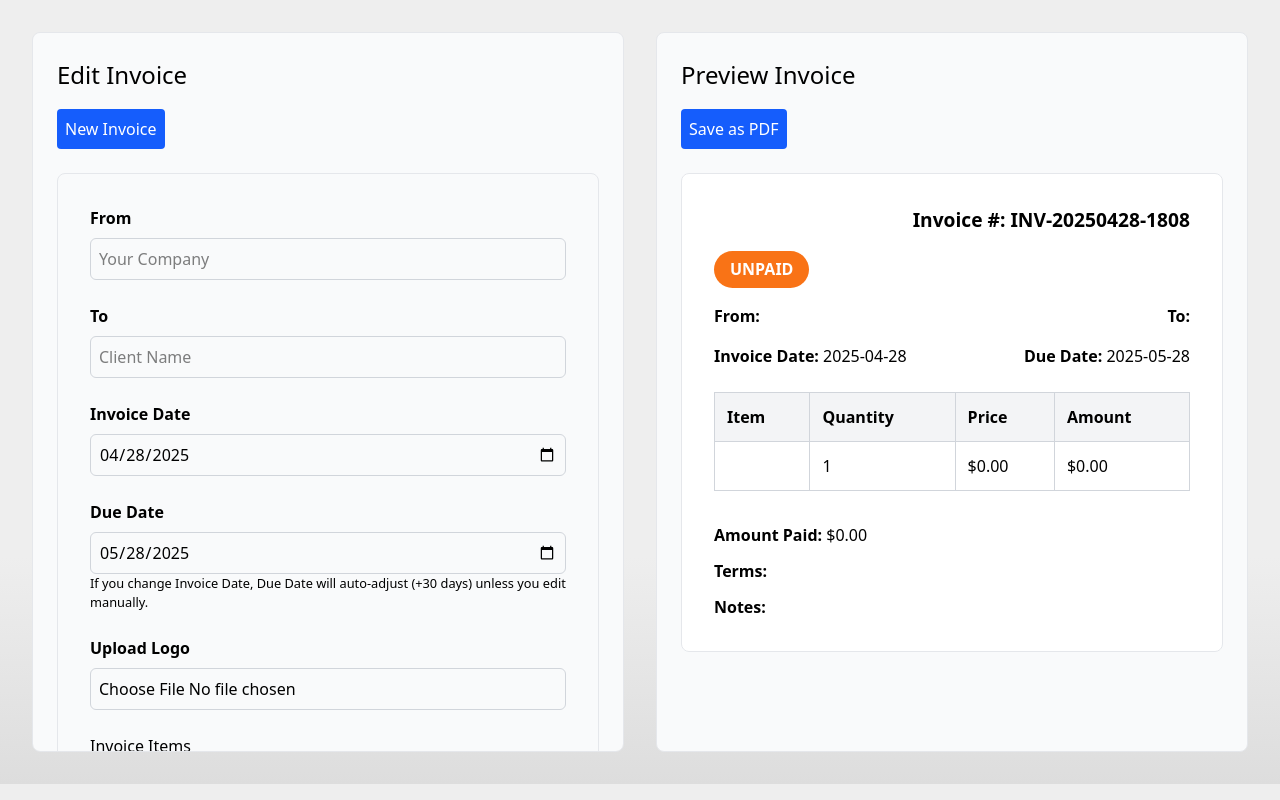
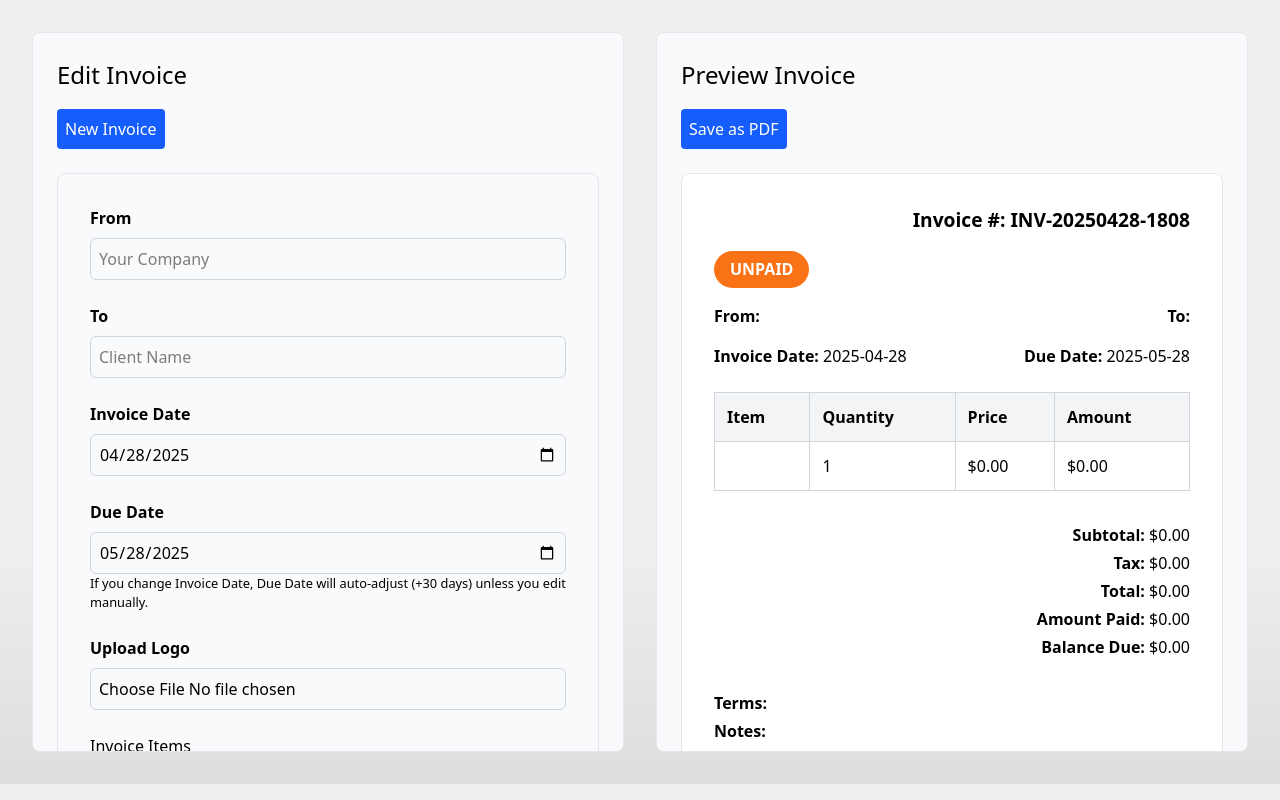
Before and after one commit to azs06/invoice-generator, a SvelteKit app: page / in a window 1280 px wide. Built offline with nearby package versions, Linux system fonts and the light colour scheme.

Commit message:
WIP: Fixing tax and shipping issue

```diff
--- a/src/components/IndexComponent.svelte
+++ b/src/components/IndexComponent.svelte
@@ -31,8 +31,7 @@
       invoice.notes = newNotes;
     };
     const updatePaidAmount = (amountPaid) => {
-      console.log('Updating amount paid:', amountPaid);
-      //invoice.amountPaid = amountPaid
+      invoice.amountPaid = amountPaid
     };
   </script>
 
--- a/src/components/InvoiceFormComponent.svelte
+++ b/src/components/InvoiceFormComponent.svelte
@@ -20,6 +20,8 @@
 		invoiceTo: '',
 		invoiceNumber: '',
 		paid: false,
+		total: 0,
+		subTotal: 0,
 	};
   let userEditedDueDate = false;
 
--- a/src/components/InvoicePreviewComponent.svelte
+++ b/src/components/InvoicePreviewComponent.svelte
@@ -13,12 +13,16 @@
 		tax: { type: 'flat', rate: 0 },
 		shipping: { amount: 0 },
 		invoiceNumber: '',
-		paid: false
+		paid: false,
+		total: 0,
+		subTotal: 0
 	};
-
+	$: totalAmount = invoice.total || 0;
+	$: subTotal = invoice.subTotal || 0;
 	const formatCurrency = (value) => {
 		return new Intl.NumberFormat(undefined, { style: 'currency', currency: 'USD' }).format(value);
 	};
+	$: balanceDue = (invoice.total || 0) - (Number(invoice.amountPaid) || 0);
 </script>
 
 <div class="invoice-preview">
@@ -78,7 +82,13 @@
 	</table>
 
 	<div class="summary">
+		<div><strong>Subtotal:</strong> {formatCurrency(subTotal)}</div>
+		<div><strong>Tax:</strong> {formatCurrency(invoice.tax.rate)}</div>
+		<div><strong>Total:</strong> {formatCurrency(totalAmount)}</div>
 		<div><strong>Amount Paid:</strong> {formatCurrency(invoice.amountPaid)}</div>
+		<div><strong>Balance Due:</strong> {formatCurrency(balanceDue)}</div>
+	</div>
+	<div class="terms">
 		<div><strong>Terms:</strong> {invoice.terms}</div>
 		<div><strong>Notes:</strong> {invoice.notes}</div>
 	</div>
@@ -133,7 +143,15 @@
 		margin-top: 2rem;
 		display: flex;
 		flex-direction: column;
-		gap: 0.75rem;
+		gap: 0.25rem;
+		margin-bottom: 2rem;
+		align-items: flex-end;
+	}
+	.terms {
+		display: flex;
+		flex-direction: column;
+		gap: 0.25rem;
+		margin-top: 2rem;
 	}
 	.invoice-number {
 		text-align: right;
--- a/src/components/TotalComponent.svelte
+++ b/src/components/TotalComponent.svelte
@@ -7,7 +7,9 @@
 		discount: { type: 'flat', rate: 0 },
 		tax: { type: 'flat', rate: 0 },
 		shipping: { amount: 0 },
-		amountPaid: 0
+		amountPaid: 0,
+    total: 0,
+    subTotal: 0,
 	};
 
 	const subTotal = () =>
@@ -21,6 +23,9 @@
 	};
 
 	const totalAmount = () => totalAmounts(invoice, subTotal());
+  $: invoice.total = totalAmount() || 0;
+  $: invoice.subTotal = subTotal() || 0;
+
 
 	$: balanceDue = (totalAmount() || 0) - (Number(invoice.amountPaid) || 0);
 </script>
@@ -48,6 +53,12 @@
 					<option value="percent">%</option>
 				</select>
 				<input type="number" bind:value={invoice.tax.rate} min="0" step="1" />
+			</label>
+		</div>
+		<div class="control">
+			<label>
+				Shipping:
+				<input type="number" bind:value={invoice.shipping.amount} min="0" step="1" />
 			</label>
 		</div>
 	</div>
@@ -132,9 +143,9 @@
 		margin-top: 0.5rem;
 		color: #dc2626;
 	}
-  .invoice-summary-controls {
-    display: flex;
-    margin-bottom: 1rem;
-    flex-direction: row;
-  }
+	.invoice-summary-controls {
+		display: flex;
+		margin-bottom: 1rem;
+		flex-direction: row;
+	}
 </style>
--- a/src/routes/+page.svelte
+++ b/src/routes/+page.svelte
@@ -28,6 +28,8 @@
 		shipping: { amount: 0 },
 		paid: false,
         archived: false,
+		total: 0,
+		subTotal: 0,
 	});
 
 	const startNewInvoice = () => {
```
